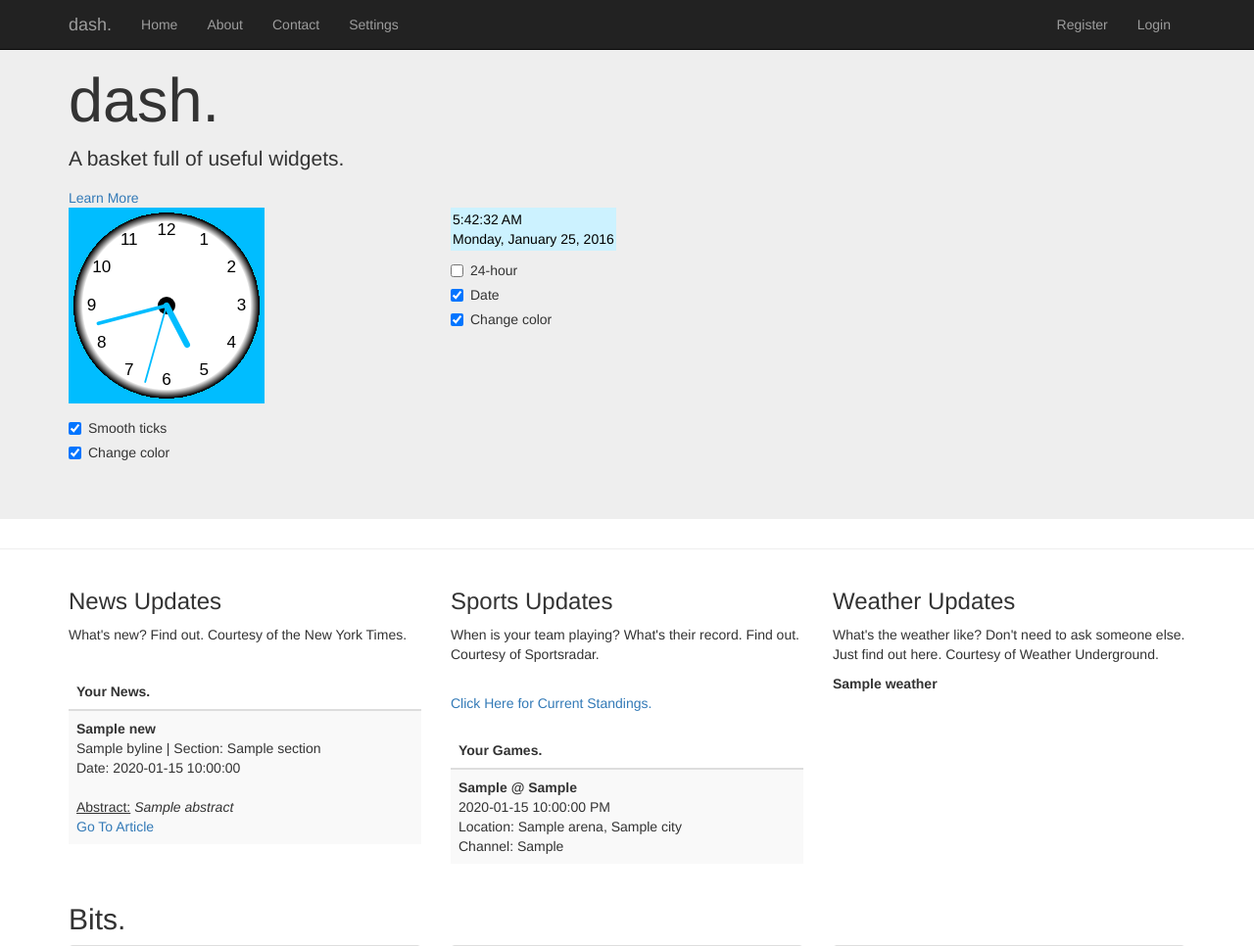
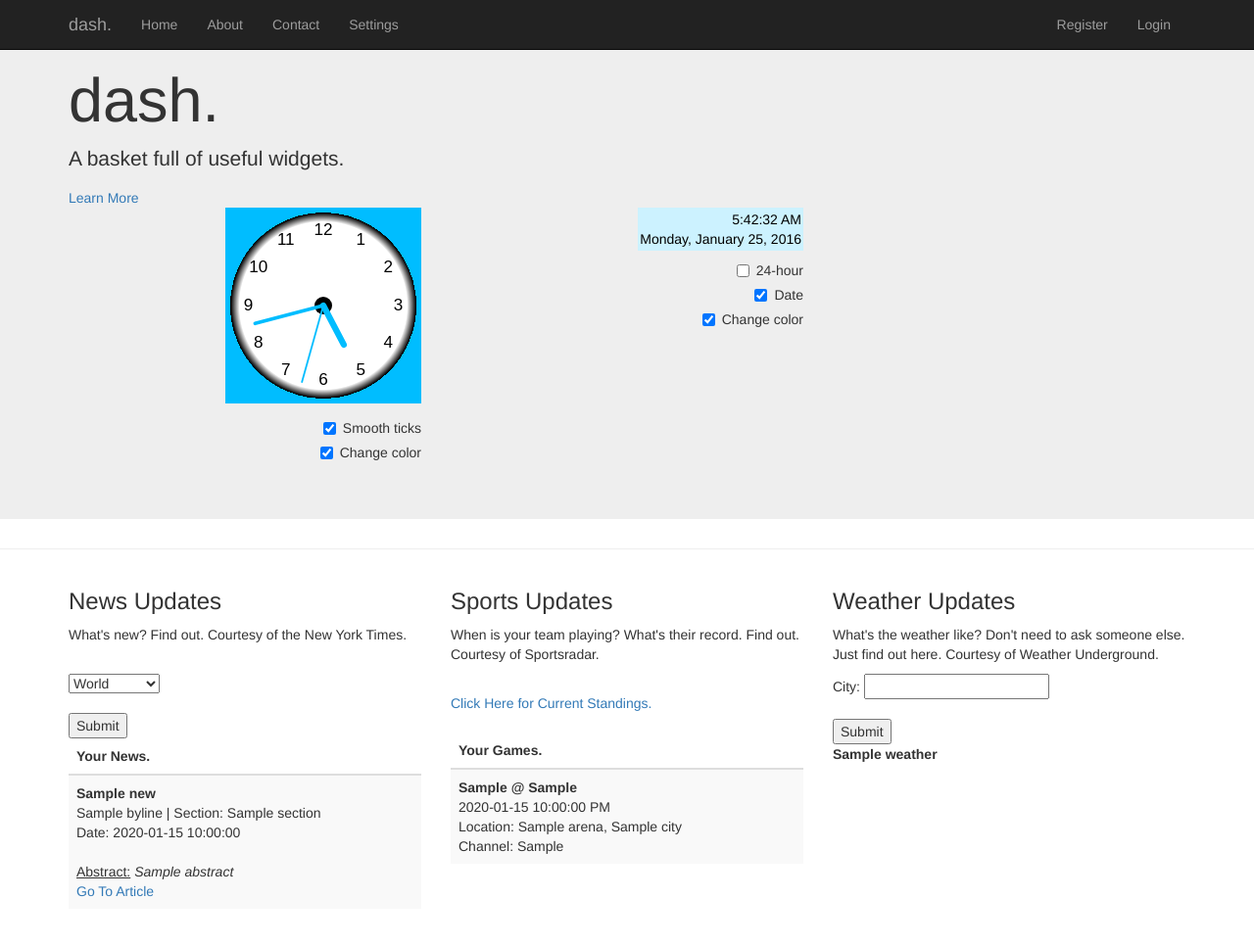
Before and after one commit to felipe-mans/dash, a Flask app: template templates/test.html in a window 1280 px wide. Shown: the top 966 px of the page at 98% size. Run offline with Flask 2, Linux system fonts and the light colour scheme; the template is opened without the code that fills it: most values are stand-ins (such as "Sample title", 1, 10 or a date in 2020); some libraries are stand-ins or nearby versions.

Commit message:
started forms

```diff
--- a/templates/test.html
+++ b/templates/test.html
@@ -49,7 +49,7 @@
         <p>A basket full of useful widgets.</p>
         <a href="/about">Learn More</a>
       </div>
-      <div class="container">
+      <div class="container" align="right">
 	<div class="row">
 	  <div class="col-md-4">
 	    <canvas id="analogClock" width="200" height="200" style="background-color: grey;"></canvas>
@@ -64,10 +64,12 @@
 	    <div id="digitalClock" class="digitalClock" style="display: inline-block; padding: 2px"></div>
 	    <form>
 	      <div class="checkbox">
-		<label><input type="checkbox" id="digitalTwentyFourHours">24-hour</label>
+		<label><input type="checkbox"
+		id="digitalTwentyFourHours">24-hour</label>
 	      </div>
 	      <div class="checkbox">
-		<label><input type="checkbox" id="digitalYesDate" checked>Date</label>
+		<label><input type="checkbox" id="digitalYesDate"
+		checked>Date</label>
 	      </div>
 	      <div class="checkbox">
 		<label><input type="checkbox" id="digitalChangeColor" checked>Change color</label>
@@ -102,10 +104,25 @@
 	  <div class="container">
 	    <div class="row">
 	      <div class = "col-md-4">
+		<form>
+		  <select name="sections">
+		    <option value="world">World</option>
+		    <option value="national">National</option>
+		    <option value="politics">Politics</option>
+		    <option value="business">Business</option>
+		    <option value="opinion">Opinon</option>
+		    <option value="technology">Technology</option>
+		    <option value="science">Science</option>
+		    <option value="health">Health</option>
+		    <option value="sports">Sports</option>
+		    <option value="arts">Arts</option>
+		  </select><br><br>
+		  <input type="submit">
+		</form>
 		<table class = "table table-striped">
 		  <thead>
 		    <tr>
-		      <th> Your News.  </th>
+		      <th> Your News.</th>
 		    </tr>
 		  </thead>
 		  <tbody>
@@ -133,6 +150,11 @@
 		</table>
 	      </div>
 	      <div class = "col-md-4">
+		<form>
+		  City:
+		  <input type="text" name="city"><br><br>
+		  <input type="submit" value="Submit">
+		</form>
 		<b> {{ weather }} </b>
 	      </div>
 	    </div>
```
